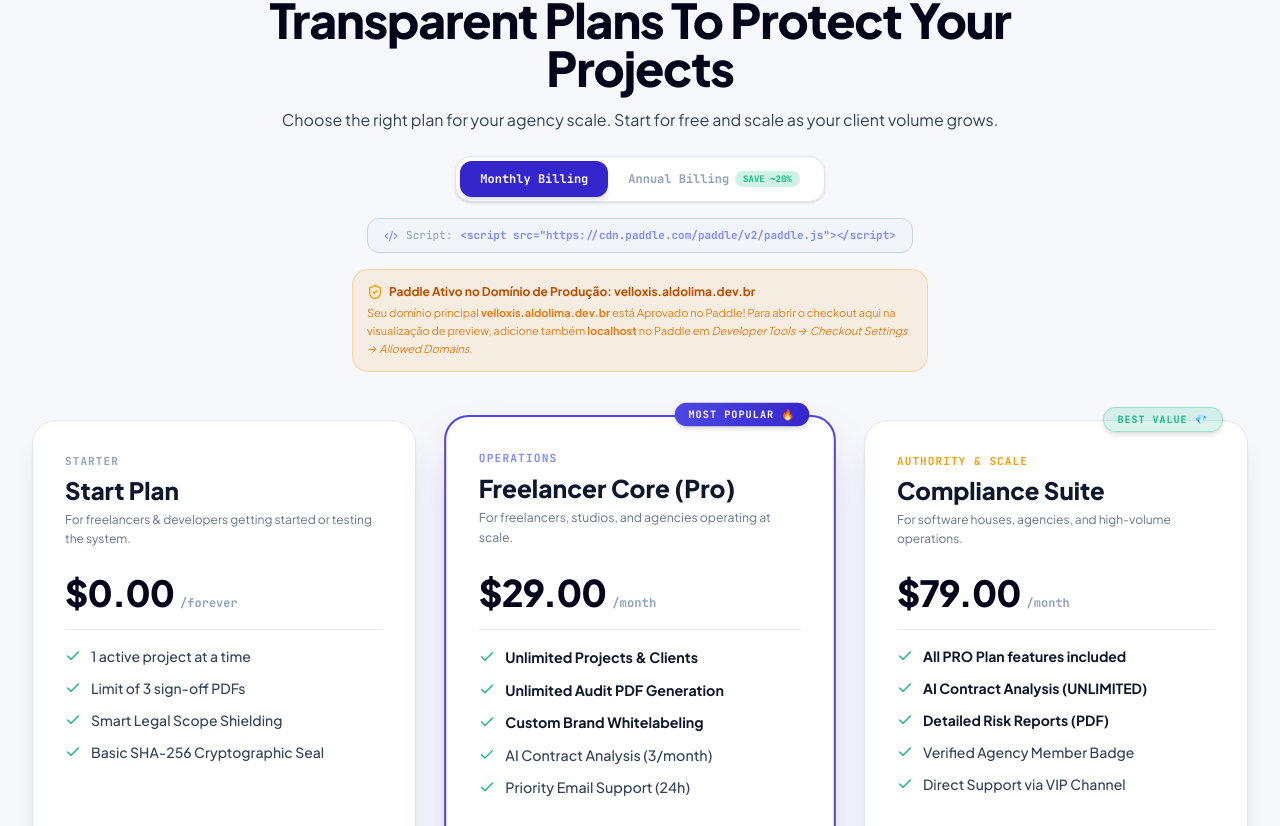
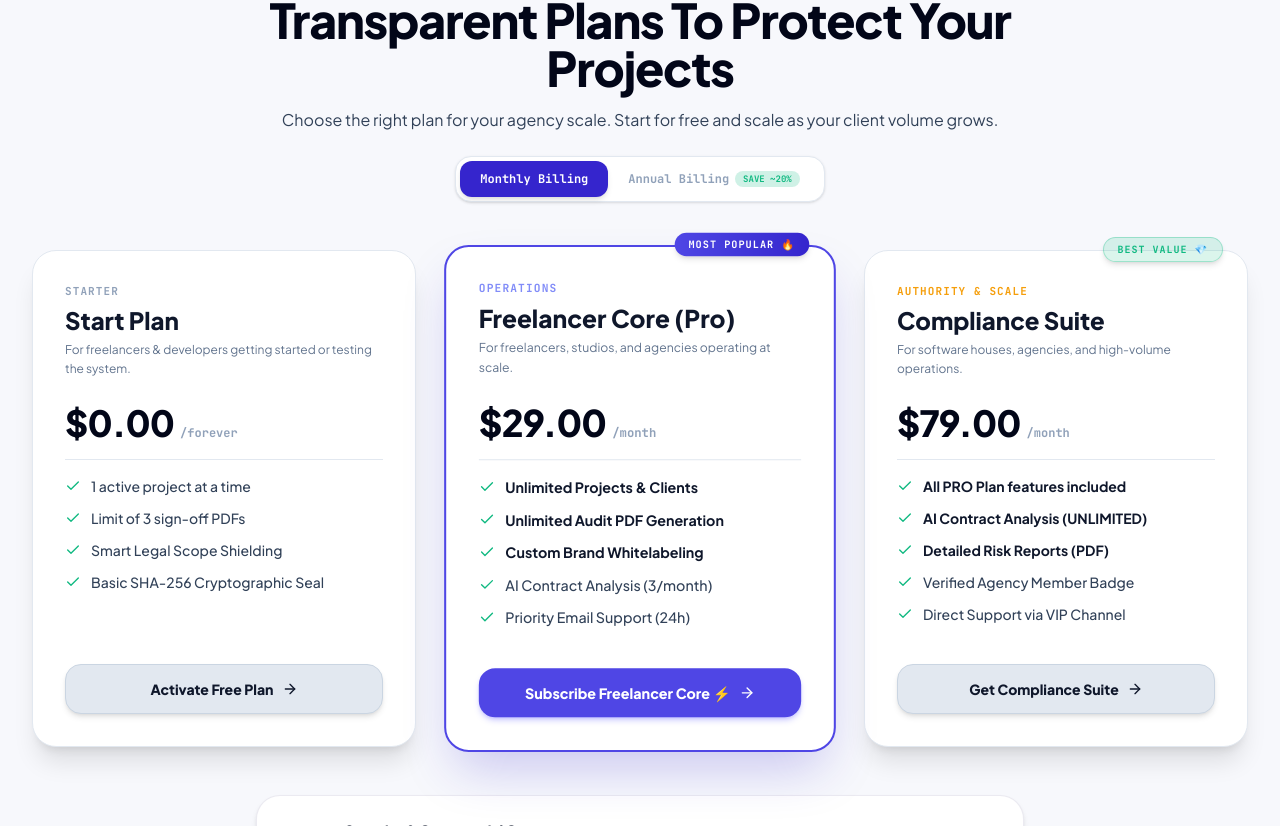
Before and after one commit to aldobarbosa755-coder/landing-page, a React (Vite) app: page / in a window 1280 px wide. Shown: the part 6614-7440 px from the top of the page. Built offline with nearby package versions, Linux system fonts and the light colour scheme.

Commit message:
refactor: streamline Paddle checkout configuration
Remove redundant checkout settings and custom data from Paddle API calls to simplify integration and improve consistency across pricing components.

```diff
--- a/src/components/PricingPage.tsx
+++ b/src/components/PricingPage.tsx
@@ -3,7 +3,7 @@ import { pricingPlans, faqList } from '../data/pricingData';
 import { Header } from './Header';
 import { Footer } from './Footer';
 import { LegalModal } from './LegalModal';
-import { Check, ShieldCheck, ArrowRight, Lock, HelpCircle, FileText, CreditCard, ChevronDown, Sparkles, Building2, Mail, ExternalLink, Code2 } from 'lucide-react';
+import { Check, ShieldCheck, ArrowRight, Lock, HelpCircle, FileText, CreditCard, ChevronDown, Sparkles, Building2, Mail, ExternalLink } from 'lucide-react';
 
 interface PricingPageProps {
   onNavigateHome: () => void;
@@ -96,22 +96,12 @@ export const PricingPage: React.FC<PricingPageProps> = ({ onNavigateHome, onNavi
         }
 
         (window as any).Paddle.Checkout.open({
-          settings: {
-            displayMode: 'overlay',
-            theme: 'dark',
-            locale: 'en',
-          },
           items: [
             {
               priceId,
               quantity: 1,
             },
           ],
-          customData: {
-            source: 'pricing_page',
-            planId,
-            billingCycle,
-          },
         });
         return;
       } catch (err) {
@@ -163,38 +153,6 @@ export const PricingPage: React.FC<PricingPageProps> = ({ onNavigateHome, onNavi
             <p className="text-base sm:text-lg dark:text-slate-300 text-slate-700 leading-relaxed">
               No hidden fees, no per-client penalties. Start free and scale your scope protection as your project volume grows.
             </p>
-
-            {/* Paddle.js Embed Code Badge */}
-            <div className="pt-1 flex flex-col items-center gap-3">
-              <div className="inline-flex items-center gap-2 p-2 px-4 rounded-xl dark:bg-[#0d1322] bg-slate-100 border dark:border-[#1e293b] border-slate-300 text-[11px] font-mono text-slate-400">
-                <Code2 className="w-3.5 h-3.5 text-[#818cf8]" />
-                <span className="text-slate-400">Paddle Script:</span>
-                <code className="text-[#818cf8] font-bold">&lt;script src="https://cdn.paddle.com/paddle/v2/paddle.js"&gt;&lt;/script&gt;</code>
-              </div>
-
-              {/* Paddle Domain Authorization Status */}
-              {typeof window !== 'undefined' && window.location.hostname.includes('velloxis.aldolima.dev.br') ? (
-                <div className="max-w-xl text-xs dark:bg-[#062c1d]/90 bg-emerald-500/10 border border-emerald-500/30 p-3.5 rounded-2xl text-emerald-600 dark:text-emerald-300 text-left space-y-1 font-sans">
-                  <div className="font-bold flex items-center gap-1.5 text-emerald-700 dark:text-emerald-200">
-                    <ShieldCheck className="w-4 h-4 text-emerald-500 shrink-0" />
-                    <span>Domínio Autorizado no Paddle: velloxis.aldolima.dev.br</span>
-                  </div>
-                  <p className="text-[11px] leading-relaxed opacity-90">
-                    O checkout do Paddle está ativo em ambiente de produção com Token Live <code className="font-mono text-[#818cf8]">live_195af0...</code> e os Price IDs configurados.
-                  </p>
-                </div>
-              ) : (
-                <div className="max-w-xl text-xs dark:bg-[#0f172a]/80 bg-amber-500/10 border border-amber-500/30 p-3.5 rounded-2xl text-amber-600 dark:text-amber-300 text-left space-y-1 font-sans">
-                  <div className="font-bold flex items-center gap-1.5 text-amber-700 dark:text-amber-200">
-                    <ShieldCheck className="w-4 h-4 text-amber-500 shrink-0" />
-                    <span>Paddle Ativo no Domínio de Produção: velloxis.aldolima.dev.br</span>
-                  </div>
-                  <p className="text-[11px] leading-relaxed opacity-90">
-                    Seu domínio principal <strong>velloxis.aldolima.dev.br</strong> está Aprovado no Paddle! Para abrir o checkout aqui na visualização de preview, adicione também <strong>{typeof window !== 'undefined' ? window.location.hostname : 'preview-url'}</strong> no Paddle em <em>Developer Tools &rarr; Checkout Settings &rarr; Allowed Domains</em>.
-                  </p>
-                </div>
-              )}
-            </div>
 
             {/* Quick Legal Switcher Tabs */}
             <div className="pt-2 flex items-center justify-center gap-2 overflow-x-auto pb-2 font-mono text-xs">
--- a/src/components/PricingSection.tsx
+++ b/src/components/PricingSection.tsx
@@ -1,6 +1,6 @@
 import React, { useEffect, useState } from 'react';
 import { pricingPlans } from '../data/pricingData';
-import { Check, ShieldCheck, ArrowRight, Lock, CreditCard, Code2 } from 'lucide-react';
+import { Check, ShieldCheck, ArrowRight, Lock, CreditCard } from 'lucide-react';
 
 interface PricingSectionProps {
   onOpenTrial: (planId?: string) => void;
@@ -77,22 +77,12 @@ export const PricingSection: React.FC<PricingSectionProps> = ({ onOpenTrial }) =
         }
 
         (window as any).Paddle.Checkout.open({
-          settings: {
-            displayMode: 'overlay',
-            theme: 'dark',
-            locale: 'en',
-          },
           items: [
             {
               priceId,
               quantity: 1,
             },
           ],
-          customData: {
-            source: 'pricing_section',
-            planId,
-            billingCycle,
-          },
         });
       } catch (err) {
         console.log('Paddle Checkout fallback triggered', err);
@@ -157,37 +147,6 @@ export const PricingSection: React.FC<PricingSectionProps> = ({ onOpenTrial }) =
                 </span>
               </button>
             </div>
-
-            <div className="flex flex-col sm:flex-row items-center justify-center gap-2 text-center">
-              <div className="inline-flex items-center gap-2 p-2 px-4 rounded-xl dark:bg-[#0d1322] bg-slate-100 border dark:border-[#1e293b] border-slate-300 text-[11px] font-mono text-slate-400">
-                <Code2 className="w-3.5 h-3.5 text-[#818cf8]" />
-                <span className="text-slate-400 dark:text-slate-400">Script:</span>
-                <code className="text-[#818cf8] font-bold">&lt;script src="https://cdn.paddle.com/paddle/v2/paddle.js"&gt;&lt;/script&gt;</code>
-              </div>
-            </div>
-
-            {/* Paddle Domain Authorization Status */}
-            {typeof window !== 'undefined' && window.location.hostname.includes('velloxis.aldolima.dev.br') ? (
-              <div className="max-w-xl text-xs dark:bg-[#062c1d]/90 bg-emerald-500/10 border border-emerald-500/30 p-3.5 rounded-2xl text-emerald-600 dark:text-emerald-300 text-left space-y-1 font-sans">
-                <div className="font-bold flex items-center gap-1.5 text-emerald-700 dark:text-emerald-200">
-                  <ShieldCheck className="w-4 h-4 text-emerald-500 shrink-0" />
-                  <span>Domínio Autorizado no Paddle: velloxis.aldolima.dev.br</span>
-                </div>
-                <p className="text-[11px] leading-relaxed opacity-90">
-                  O checkout do Paddle está ativo em ambiente de produção com Token Live <code className="font-mono text-[#818cf8]">live_195af0...</code> e os Price IDs configurados.
-                </p>
-              </div>
-            ) : (
-              <div className="max-w-xl text-xs dark:bg-[#0f172a]/80 bg-amber-500/10 border border-amber-500/30 p-3.5 rounded-2xl text-amber-600 dark:text-amber-300 text-left space-y-1 font-sans">
-                <div className="font-bold flex items-center gap-1.5 text-amber-700 dark:text-amber-200">
-                  <ShieldCheck className="w-4 h-4 text-amber-500 shrink-0" />
-                  <span>Paddle Ativo no Domínio de Produção: velloxis.aldolima.dev.br</span>
-                </div>
-                <p className="text-[11px] leading-relaxed opacity-90">
-                  Seu domínio principal <strong>velloxis.aldolima.dev.br</strong> está Aprovado no Paddle! Para abrir o checkout aqui na visualização de preview, adicione também <strong>{typeof window !== 'undefined' ? window.location.hostname : 'preview-url'}</strong> no Paddle em <em>Developer Tools &rarr; Checkout Settings &rarr; Allowed Domains</em>.
-                </p>
-              </div>
-            )}
           </div>
         </div>
 
```
